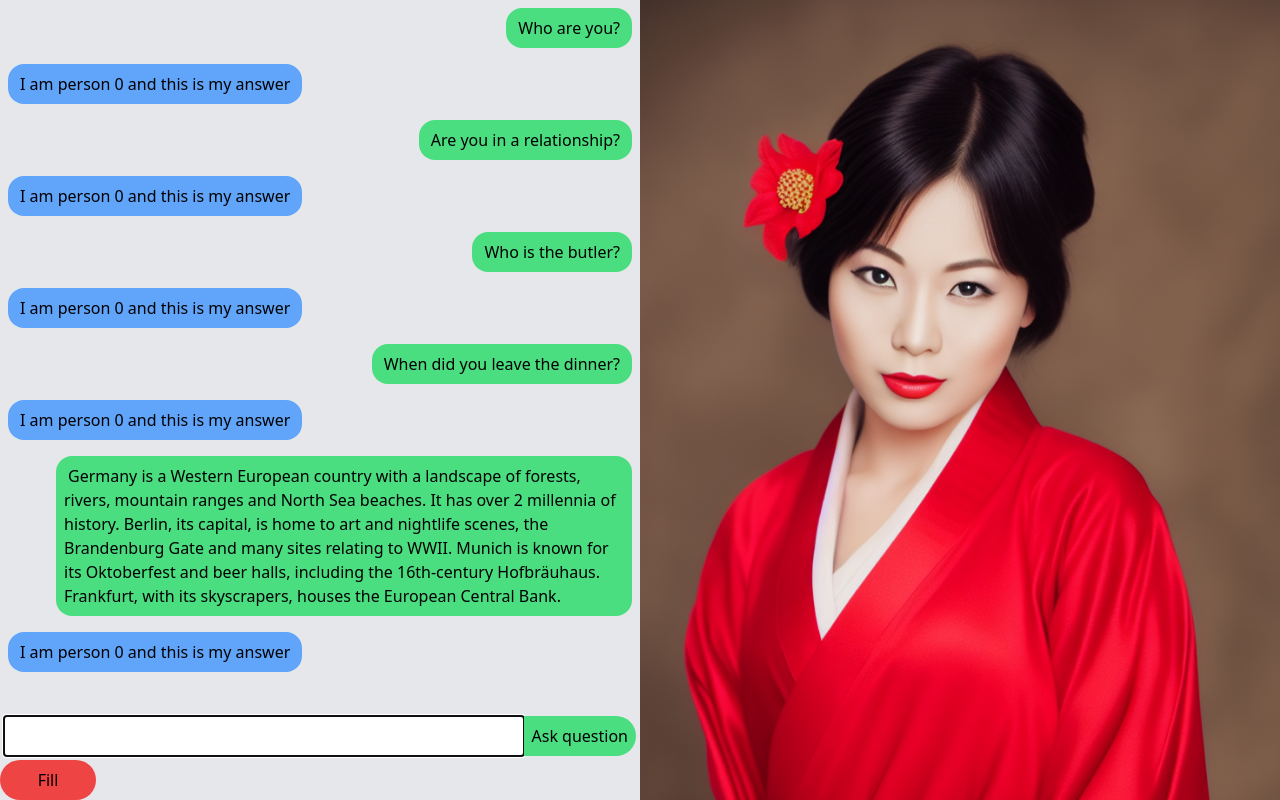
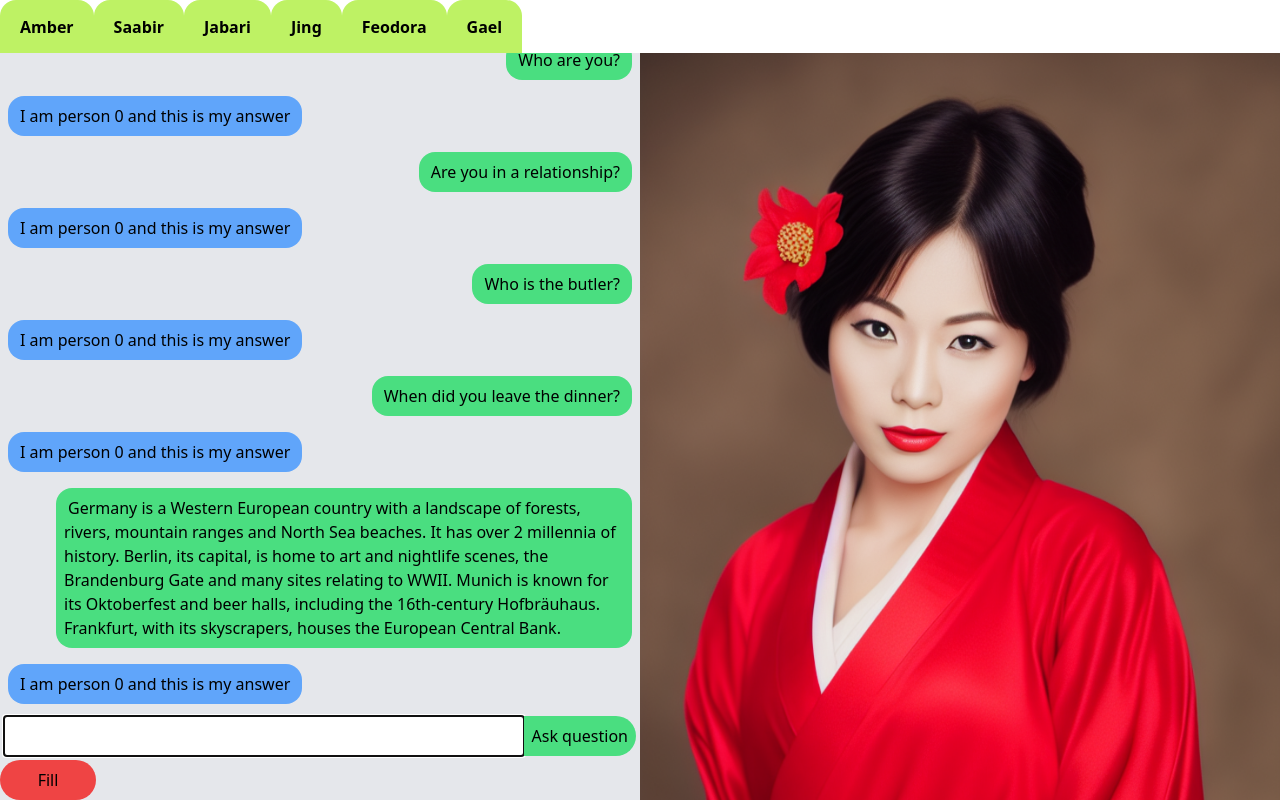
Before and after one commit to wagenrace/murder_after_dinner, a Vue app in the folder web-src/: page / in a window 1280 px wide. Built offline with nearby package versions, Linux system fonts and the light colour scheme.

Commit message:
add navbar
Signed-off-by: tomnijhof <tom.nijhof@cytosmart.com>

```diff
--- a/web-src/src/App.vue
+++ b/web-src/src/App.vue
@@ -2,6 +2,7 @@
 import { nextTick, onMounted, ref } from 'vue';
 import Message from './components/Message.vue';
 import Profile from './components/Profile.vue'
+import NavBar from './components/NavBar.vue';
 const input = ref(null)
 const messagesBox = ref(null)
 
@@ -34,8 +35,9 @@ fillingUp()
 </script>
 
 <template >
-  <div class=" w-full h-full flex flex-row">
-
+  <div class="h-full w-full flex flex-col font-sans">
+    <NavBar class="h-1/15" />
+    <div class="w-full h-14/15 flex flex-row">
       <div class="w-1/2 h-full bg-gray-200 flex flex-col">
         <div class="grow overflow-y-scroll" ref="messagesBox">
           <Message v-for="answeredQuestion in answeredQuestions" :question="answeredQuestion.question"
@@ -51,4 +53,5 @@ fillingUp()
         <Profile />
       </div>
     </div>
+  </div>
 </template>
--- /dev/null
+++ b/web-src/src/components/NavBar.vue
@@ -0,0 +1,18 @@
+<script setup>
+
+const allNames = ["Amber",
+    "Saabir",
+    "Jabari",
+    "Jing",
+    "Feodora",
+    "Gael"]
+</script>
+
+<template>
+    <div class="flex w-full justify-start">
+        <div class="flex flex-col justify-center bg-lime-300 rounded-t-2xl p-2 px-5 font-semibold" v-for="name in allNames"
+            :key="name">
+            {{ name }}
+        </div>
+    </div>
+</template>
--- a/web-src/tailwind.config.cjs
+++ b/web-src/tailwind.config.cjs
@@ -2,7 +2,12 @@
 module.exports = {
   content: ["./index.html", "./src/**/*.{vue,js,ts,jsx,tsx}"],
   theme: {
-    extend: {},
+    extend: {
+      height: {
+        "1/15": "6.66667%",
+        "14/15": "93.33333%",
+      },
+    },
   },
   plugins: [],
 };
```
Also changed, not shown: 1 other file (tests, documents, lock files or other folders). Lines whose indentation alone changed are shown as unchanged.
